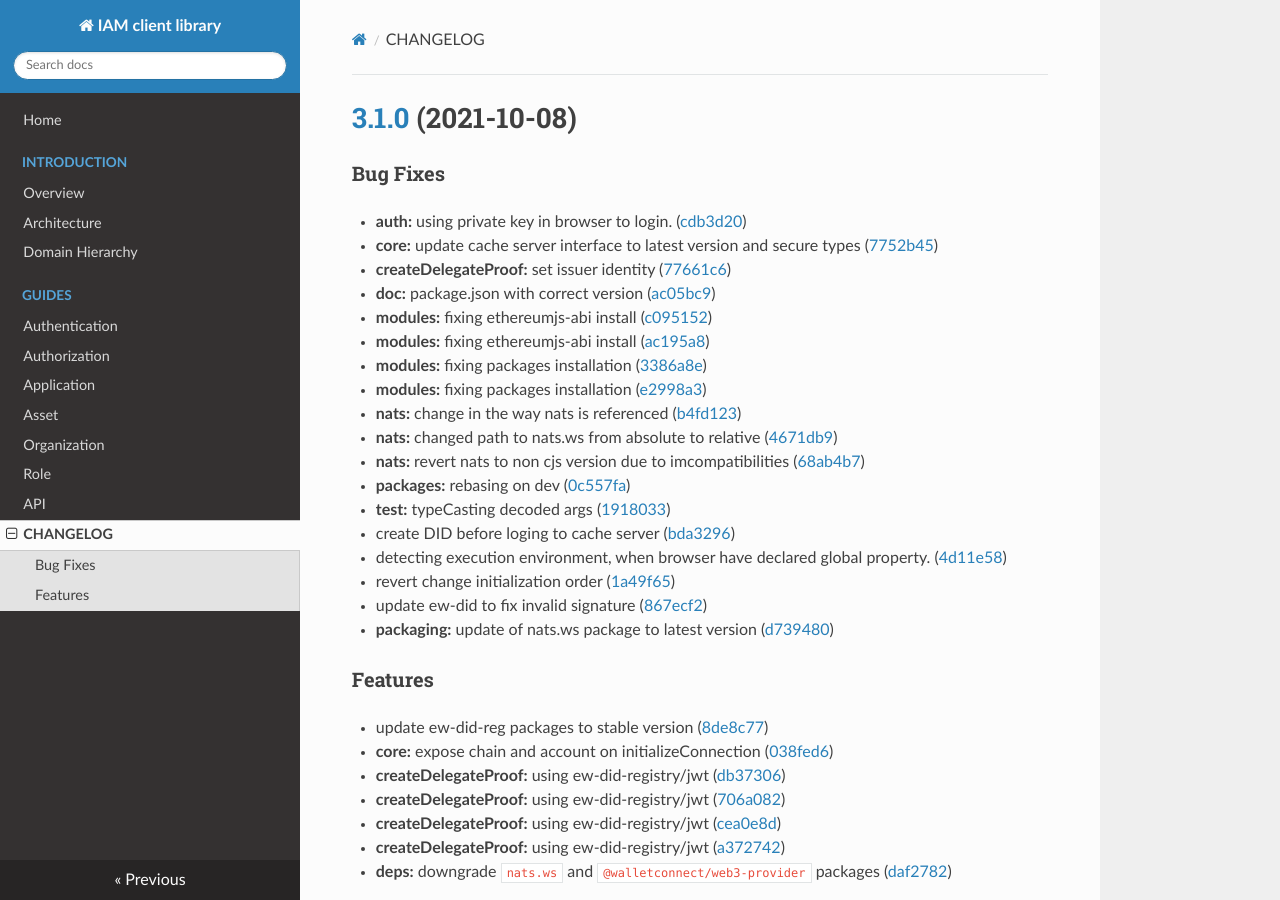
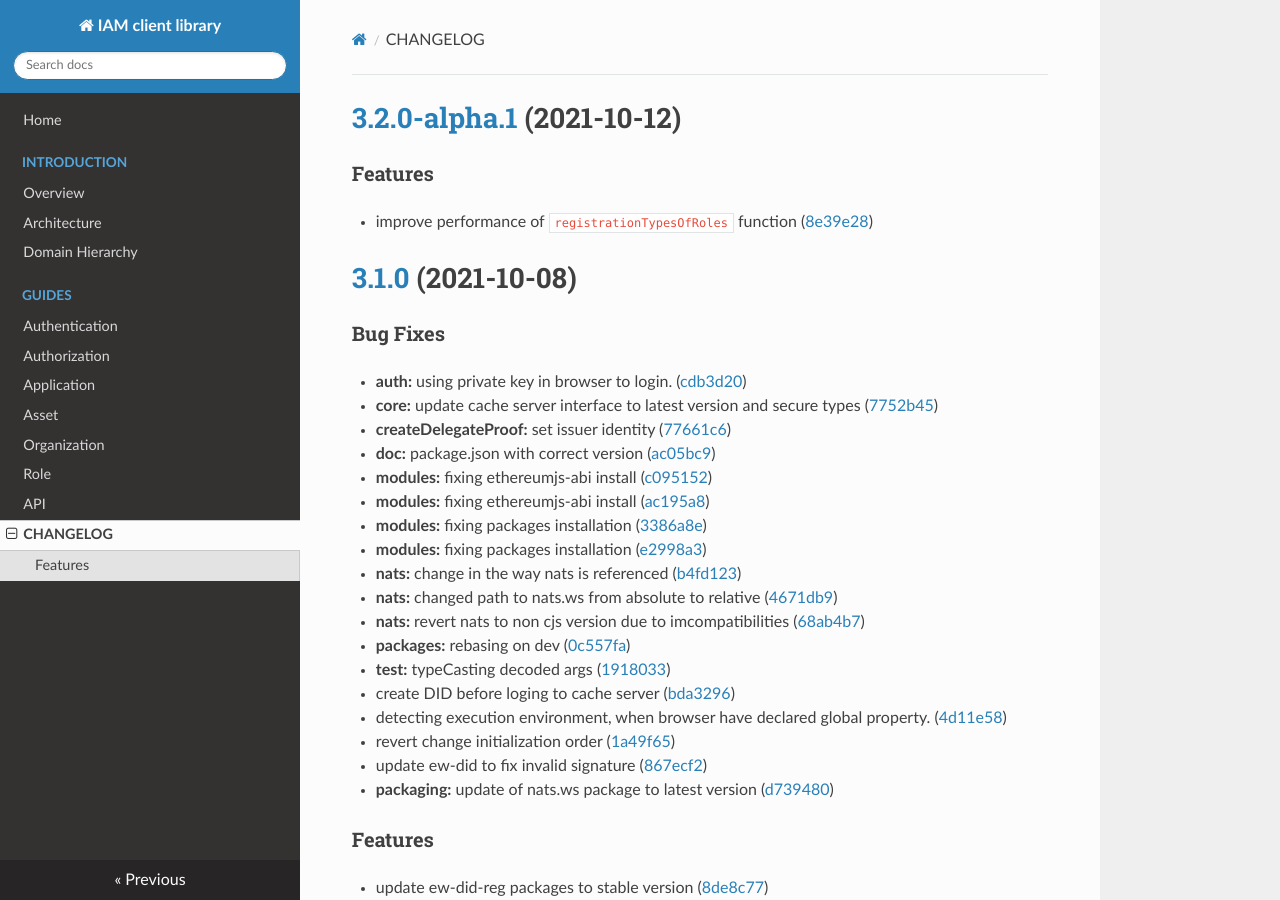
Before and after one commit to energywebfoundation/iam-client-lib, an MkDocs documentation site: the page built from docs/CHANGELOG.md, in a window 1280 px wide and 900 px high. Built offline with MkDocs 1.6.1, drawn with Linux system fonts in a browser that asks for light colours; nearby versions of some CDN libraries.

Commit message:
chore(release): 3.2.0-alpha.1 [skip ci]
# [3.2.0-alpha.1](https://github.com/energywebfoundation/iam-client-lib/compare/v3.1.0...v3.2.0-alpha.1) (2021-10-12)

### Features

* improve performance of `registrationTypesOfRoles` function ([8e39e28](https://github.com/energywebfoundation/iam-client-lib/commit/8e39e28070fcb9c5bc97c4b28b7696f0c573d6c6))

```diff
--- a/docs/CHANGELOG.md
+++ b/docs/CHANGELOG.md
@@ -1,3 +1,10 @@
+# [3.2.0-alpha.1](https://github.com/energywebfoundation/iam-client-lib/compare/v3.1.0...v3.2.0-alpha.1) (2021-10-12)
+
+
+### Features
+
+* improve performance of `registrationTypesOfRoles` function ([8e39e28](https://github.com/energywebfoundation/iam-client-lib/commit/8e39e28070fcb9c5bc97c4b28b7696f0c573d6c6))
+
 # [3.1.0](https://github.com/energywebfoundation/iam-client-lib/compare/v3.0.0...v3.1.0) (2021-10-08)
 
 
--- a/package.json
+++ b/package.json
@@ -1,6 +1,6 @@
 {
     "name": "iam-client-lib",
-    "version": "3.1.0",
+    "version": "3.2.0-alpha.1",
     "description": "Library for Decentralized Identity and Access Management",
     "main": "dist/iam-client-lib.js",
     "module": "dist/iam-client-lib.esm.js",
```
